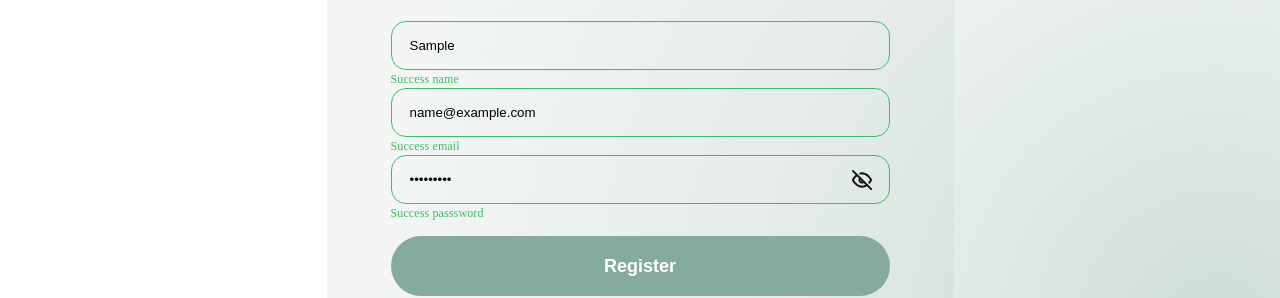
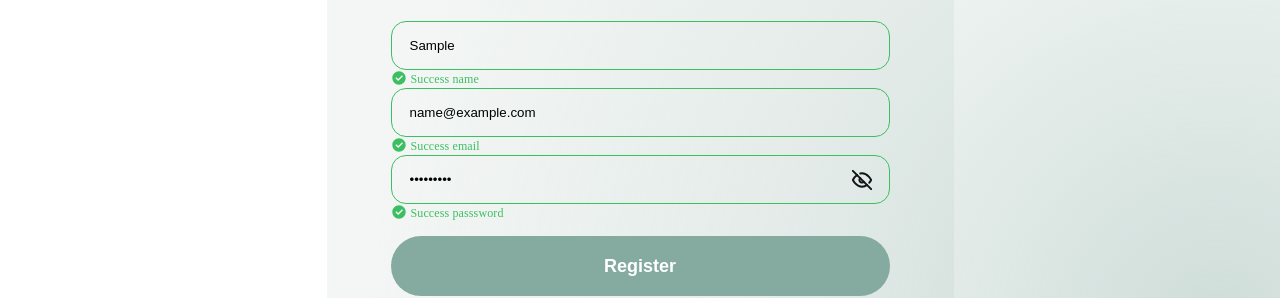
Before and after one commit to tania-tatiana/VocabBuilder, a React (Vite) app: page / in a window 1280 px wide. Both pictures are taken after typing "Sample", "name@example.com", "Sample123" into the empty fields and a click on the button "Register". Shown: the part 391-689 px from the top of the page. Built offline with nearby package versions, Linux system fonts and the light colour scheme.

Commit message:
add icons for text on errorText and successText

```diff
--- a/src/components/RegisterForm/RegisterForm.module.css
+++ b/src/components/RegisterForm/RegisterForm.module.css
@@ -95,7 +95,6 @@
 }
 
 .error {
-  position: absolute;
   bottom: -18px;
 
   font-weight: 400;
@@ -107,8 +106,15 @@
   color: #d80027;
 }
 
+.errorWrapper {
+  position: absolute;
+  display: flex;
+  flex-direction: row;
+  justify-content: center;
+  gap: 4px;
+}
+
 .success {
-  position: absolute;
   bottom: -18px;
 
   font-weight: 400;
@@ -118,6 +124,14 @@
   line-height: 1.5;
   letter-spacing: 0.01em;
   color: #3cbf61;
+}
+
+.successWrapper {
+  position: absolute;
+  display: flex;
+  flex-direction: row;
+  justify-content: center;
+  gap: 4px;
 }
 
 .inputError {
--- a/src/components/RegisterForm/RegisterForm.tsx
+++ b/src/components/RegisterForm/RegisterForm.tsx
@@ -52,10 +52,23 @@ export default function RegisterForm() {
           />
 
           {formik.touched.name && formik.errors.name ? (
-            <p className={css.error}>Error name</p>
+            <div className={css.errorWrapper}>
+              <svg className={css.iconError} width={16} height={16}>
+                <use href="/sprite.svg#icon-warning-field" />
+              </svg>
+
+              <p className={css.error}>Error name</p>
+            </div>
           ) : (
             formik.touched.name &&
-            !formik.errors.name && <p className={css.success}>Success name</p>
+            !formik.errors.name && (
+              <div className={css.successWrapper}>
+                <svg className={css.iconSuccess} width={16} height={16}>
+                  <use href="/sprite.svg#icon-success-field" />
+                </svg>
+                <p className={css.success}>Success name</p>
+              </div>
+            )
           )}
         </div>
         <div className={css.inputWrap}>
@@ -73,10 +86,24 @@ export default function RegisterForm() {
             onBlur={formik.handleBlur}
           />
           {formik.touched.email && formik.errors.email ? (
-            <p className={css.error}>Error email</p>
+            <div className={css.errorWrapper}>
+              <svg className={css.iconError} width={16} height={16}>
+                <use href="/sprite.svg#icon-warning-field" />
+              </svg>
+
+              <p className={css.error}>Error email</p>
+            </div>
           ) : (
             formik.touched.email &&
-            !formik.errors.email && <p className={css.success}>Success email</p>
+            !formik.errors.email && (
+              <div className={css.successWrapper}>
+                <svg className={css.iconSuccess} width={16} height={16}>
+                  <use href="/sprite.svg#icon-success-field" />
+                </svg>
+
+                <p className={css.success}>Success email</p>
+              </div>
+            )
           )}
         </div>
         <div className={css.inputWrap}>
@@ -98,11 +125,23 @@ export default function RegisterForm() {
             onBlur={formik.handleBlur}
           />
           {formik.touched.password && formik.errors.password ? (
-            <p className={css.error}>Error password</p>
+            <div className={css.errorWrapper}>
+              <svg className={css.iconError} width={16} height={16}>
+                <use href="/sprite.svg#icon-warning-field" />
+              </svg>
+
+              <p className={css.error}>Error password</p>
+            </div>
           ) : (
             formik.touched.password &&
             !formik.errors.password && (
-              <p className={css.success}>Success passsword</p>
+              <div className={css.successWrapper}>
+                <svg className={css.iconSuccess} width={16} height={16}>
+                  <use href="/sprite.svg#icon-success-field" />
+                </svg>
+
+                <p className={css.success}>Success passsword</p>
+              </div>
             )
           )}
           <button
```
Also changed, not shown: public/sprite.svg.
